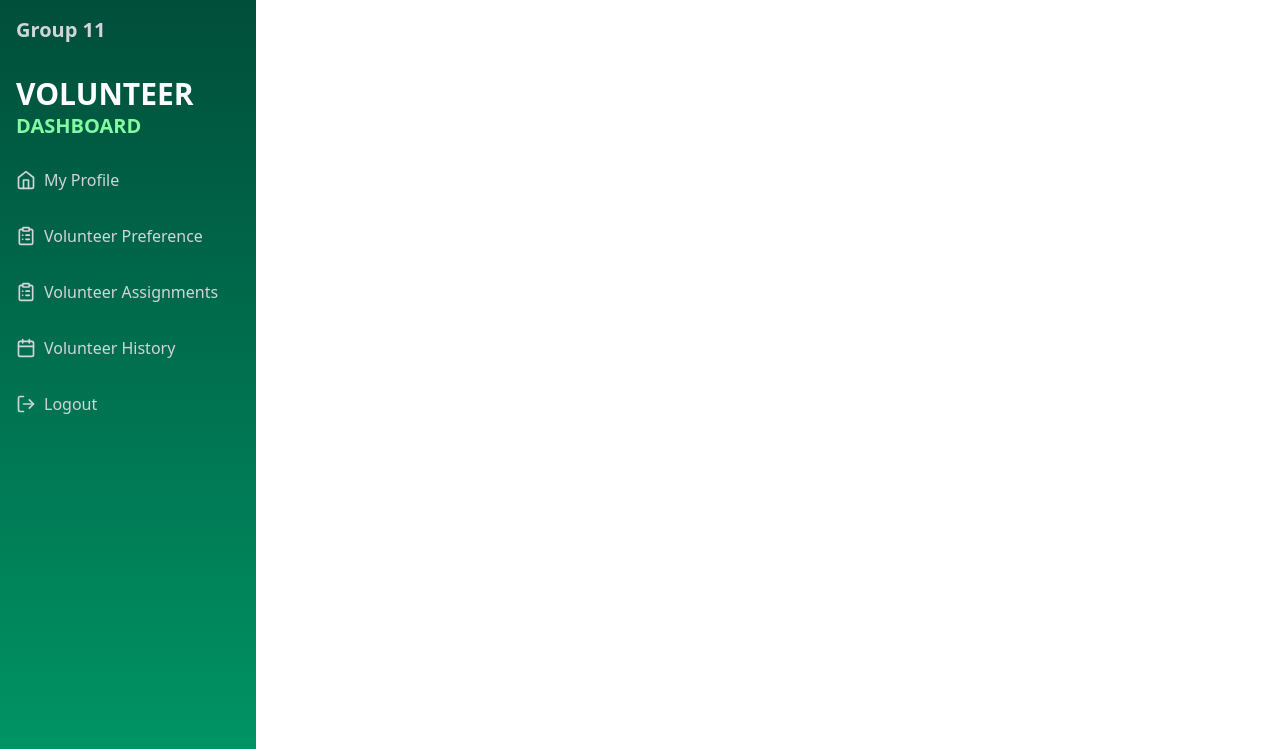
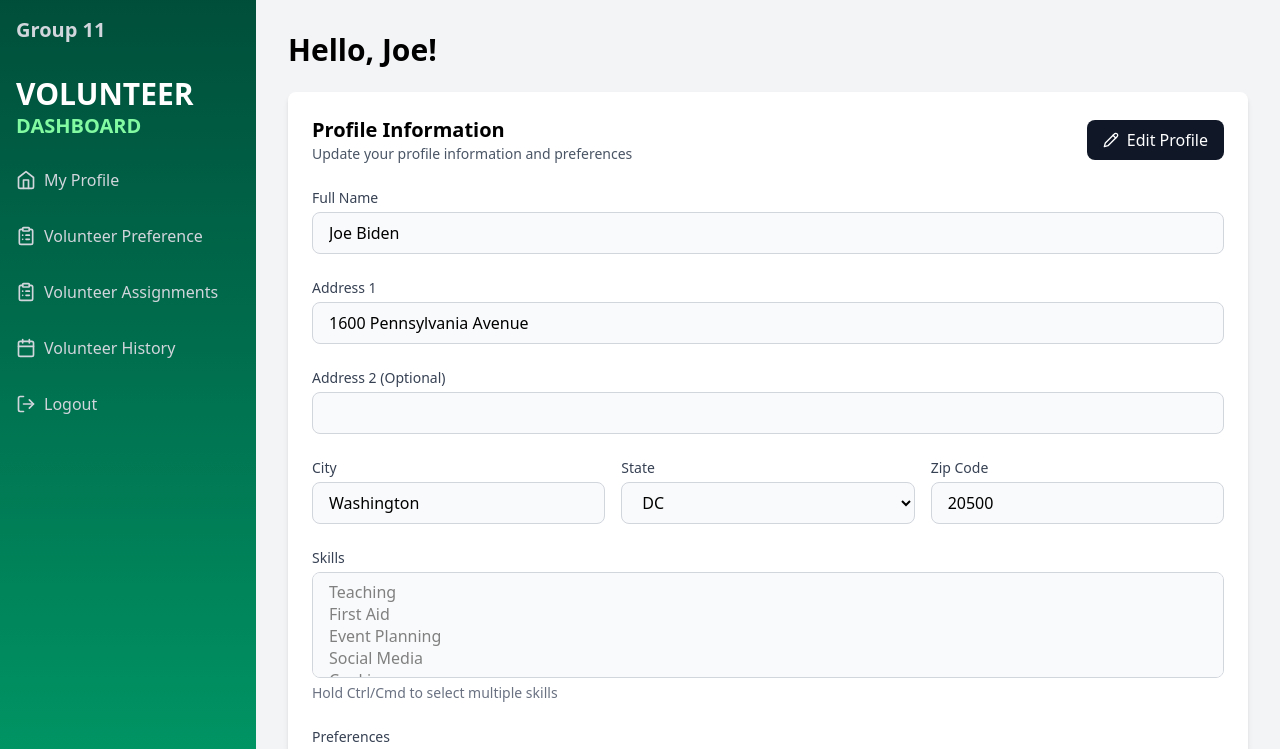
Before and after one commit to sami5436/4353-Group11-SP25, a React (Vite) app in the folder group11/: page /volunteer/profile in a window 1280 px wide. Shown: the top 749 px of the page. Built offline with nearby package versions, Linux system fonts and the light colour scheme.

Commit message:
implemented user profile mangagement

```diff
--- a/group11/src/pages/profile.jsx
+++ b/group11/src/pages/profile.jsx
@@ -1,12 +1,255 @@
-import React from "react";
+import React, { useState } from "react";
 import VolunteerNavbar from "../components/volunteerNavbar";
+import { Pencil } from "lucide-react";
 
-function profile() {
+function Profile() {
+  const [isEditing, setIsEditing] = useState(false);
+  const [profileData, setProfileData] = useState({
+    fullName: "Joe Biden",
+    address1: "1600 Pennsylvania Avenue",
+    address2: "",
+    city: "Washington",
+    state: "DC",
+    zipCode: "20500",
+    skills: [],
+    preferences: "",
+    availability: ""
+  });
+
+  const [editedData, setEditedData] = useState(profileData);
+
+  const states = [
+    "AL", "AK", "AZ", "AR", "CA", "CO", "CT", "DE", "DC", "FL", "GA",
+    "HI", "ID", "IL", "IN", "IA", "KS", "KY", "LA", "ME", "MD",
+    "MA", "MI", "MN", "MS", "MO", "MT", "NE", "NV", "NH", "NJ",
+    "NM", "NY", "NC", "ND", "OH", "OK", "OR", "PA", "RI", "SC",
+    "SD", "TN", "TX", "UT", "VT", "VA", "WA", "WV", "WI", "WY"
+  ];
+
+  const skillOptions = [
+    "Teaching",
+    "First Aid",
+    "Event Planning",
+    "Social Media",
+    "Cooking",
+    "Construction",
+    "Gardening",
+    "Administrative",
+    "Fundraising",
+    "Language Skills"
+  ];
+
+  const handleEdit = () => {
+    setIsEditing(true);
+    setEditedData(profileData);
+  };
+
+  const handleCancel = () => {
+    setIsEditing(false);
+    setEditedData(profileData);
+  };
+
+  const handleSave = (e) => {
+    e.preventDefault();
+    setProfileData(editedData);
+    setIsEditing(false);
+  };
+
   return (
-    <>
-      <VolunteerNavbar/>
-    </>
+    <div className="flex min-h-screen bg-gray-100">
+      <VolunteerNavbar />
+
+      <div className="flex-1 ml-64 p-8">
+        <h1 className="text-3xl font-bold mb-6">Hello, {profileData.fullName.split(' ')[0]}!</h1>
+
+        <div className="bg-white rounded-lg shadow-md p-6">
+          <div className="flex justify-between items-center mb-6">
+            <div>
+              <h2 className="text-xl font-bold">Profile Information</h2>
+              <p className="text-gray-600 text-sm">Update your profile information and preferences</p>
+            </div>
+            {!isEditing && (
+              <button
+                onClick={handleEdit}
+                className="flex items-center px-4 py-2 bg-gray-900 text-white rounded-lg hover:bg-gray-700 transition-colors"
+              >
+                <Pencil size={16} className="mr-2" />
+                Edit Profile
+              </button>
+            )}
+          </div>
+
+          <form onSubmit={handleSave} className="space-y-6">
+            {/* Full Name */}
+            <div>
+              <label className="block text-sm font-medium text-gray-700 mb-1">
+                Full Name
+              </label>
+              <input
+                type="text"
+                value={isEditing ? editedData.fullName : profileData.fullName}
+                onChange={(e) => setEditedData({...editedData, fullName: e.target.value})}
+                disabled={!isEditing}
+                className={`w-full px-4 py-2 border border-gray-300 rounded-lg focus:outline-none focus:ring-2 focus:ring-emerald-500
+                  ${!isEditing ? 'bg-gray-50' : 'bg-white'}`}
+              />
+            </div>
+
+            {/* Address 1 */}
+            <div>
+              <label className="block text-sm font-medium text-gray-700 mb-1">
+                Address 1
+              </label>
+              <input
+                type="text"
+                value={isEditing ? editedData.address1 : profileData.address1}
+                onChange={(e) => setEditedData({...editedData, address1: e.target.value})}
+                disabled={!isEditing}
+                className={`w-full px-4 py-2 border border-gray-300 rounded-lg focus:outline-none focus:ring-2 focus:ring-emerald-500
+                  ${!isEditing ? 'bg-gray-50' : 'bg-white'}`}
+              />
+            </div>
+
+            {/* Address 2 */}
+            <div>
+              <label className="block text-sm font-medium text-gray-700 mb-1">
+                Address 2 (Optional)
+              </label>
+              <input
+                type="text"
+                value={isEditing ? editedData.address2 : profileData.address2}
+                onChange={(e) => setEditedData({...editedData, address2: e.target.value})}
+                disabled={!isEditing}
+                className={`w-full px-4 py-2 border border-gray-300 rounded-lg focus:outline-none focus:ring-2 focus:ring-emerald-500
+                  ${!isEditing ? 'bg-gray-50' : 'bg-white'}`}
+              />
+            </div>
+
+            {/* City, State, Zip */}
+            <div className="grid grid-cols-3 gap-4">
+              <div>
+                <label className="block text-sm font-medium text-gray-700 mb-1">
+                  City
+                </label>
+                <input
+                  type="text"
+                  value={isEditing ? editedData.city : profileData.city}
+                  onChange={(e) => setEditedData({...editedData, city: e.target.value})}
+                  disabled={!isEditing}
+                  className={`w-full px-4 py-2 border border-gray-300 rounded-lg focus:outline-none focus:ring-2 focus:ring-emerald-500
+                    ${!isEditing ? 'bg-gray-50' : 'bg-white'}`}
+                />
+              </div>
+
+              <div>
+                <label className="block text-sm font-medium text-gray-700 mb-1">
+                  State
+                </label>
+                <select
+                  value={isEditing ? editedData.state : profileData.state}
+                  onChange={(e) => setEditedData({...editedData, state: e.target.value})}
+                  disabled={!isEditing}
+                  className={`w-full px-4 py-2 border border-gray-300 rounded-lg focus:outline-none focus:ring-2 focus:ring-emerald-500
+                    ${!isEditing ? 'bg-gray-50' : 'bg-white'}`}
+                >
+                  <option value="">Select state</option>
+                  {states.map(state => (
+                    <option key={state} value={state}>{state}</option>
+                  ))}
+                </select>
+              </div>
+
+              <div>
+                <label className="block text-sm font-medium text-gray-700 mb-1">
+                  Zip Code
+                </label>
+                <input
+                  type="text"
+                  value={isEditing ? editedData.zipCode : profileData.zipCode}
+                  onChange={(e) => setEditedData({...editedData, zipCode: e.target.value})}
+                  disabled={!isEditing}
+                  className={`w-full px-4 py-2 border border-gray-300 rounded-lg focus:outline-none focus:ring-2 focus:ring-emerald-500
+                    ${!isEditing ? 'bg-gray-50' : 'bg-white'}`}
+                />
+              </div>
+            </div>
+
+            {/* Skills */}
+            <div>
+              <label className="block text-sm font-medium text-gray-700 mb-1">
+                Skills
+              </label>
+              <select
+                multiple
+                value={isEditing ? editedData.skills : profileData.skills}
+                onChange={(e) => setEditedData({
+                  ...editedData,
+                  skills: Array.from(e.target.selectedOptions, option => option.value)
+                })}
+                disabled={!isEditing}
+                className={`w-full px-4 py-2 border border-gray-300 rounded-lg focus:outline-none focus:ring-2 focus:ring-emerald-500
+                  ${!isEditing ? 'bg-gray-50' : 'bg-white'}`}
+              >
+                {skillOptions.map(skill => (
+                  <option key={skill} value={skill}>{skill}</option>
+                ))}
+              </select>
+              <p className="text-sm text-gray-500 mt-1">Hold Ctrl/Cmd to select multiple skills</p>
+            </div>
+
+            {/* Preferences */}
+            <div>
+              <label className="block text-sm font-medium text-gray-700 mb-1">
+                Preferences
+              </label>
+              <textarea
+                value={isEditing ? editedData.preferences : profileData.preferences}
+                onChange={(e) => setEditedData({...editedData, preferences: e.target.value})}
+                disabled={!isEditing}
+                placeholder="Enter any specific preferences or notes..."
+                className={`w-full px-4 py-2 border border-gray-300 rounded-lg focus:outline-none focus:ring-2 focus:ring-emerald-500 h-32
+                  ${!isEditing ? 'bg-gray-50' : 'bg-white'}`}
+              />
+            </div>
+
+            {/* Availability */}
+            <div>
+              <label className="block text-sm font-medium text-gray-700 mb-1">
+                Availability
+              </label>
+              <input
+                type="date"
+                value={isEditing ? editedData.availability : profileData.availability}
+                onChange={(e) => setEditedData({...editedData, availability: e.target.value})}
+                disabled={!isEditing}
+                className={`w-full px-4 py-2 border border-gray-300 rounded-lg focus:outline-none focus:ring-2 focus:ring-emerald-500
+                  ${!isEditing ? 'bg-gray-50' : 'bg-white'}`}
+              />
+            </div>
+
+            {/* Action Buttons */}
+            {isEditing && (
+              <div className="flex justify-end space-x-4">
+                <button
+                  type="button"
+                  onClick={handleCancel}
+                  className="px-6 py-2 border border-gray-300 rounded-lg hover:bg-gray-100 transition-colors"
+                >
+                  Cancel
+                </button>
+                <button
+                  type="submit"
+                  className="px-6 py-2 bg-emerald-600 text-white rounded-lg hover:bg-emerald-700 transition-colors"
+                >
+                  Save Changes
+                </button>
+              </div>
+            )}
+          </form>
+        </div>
+      </div>
+    </div>
   );
 }
 
-export default profile;
+export default Profile;
```
